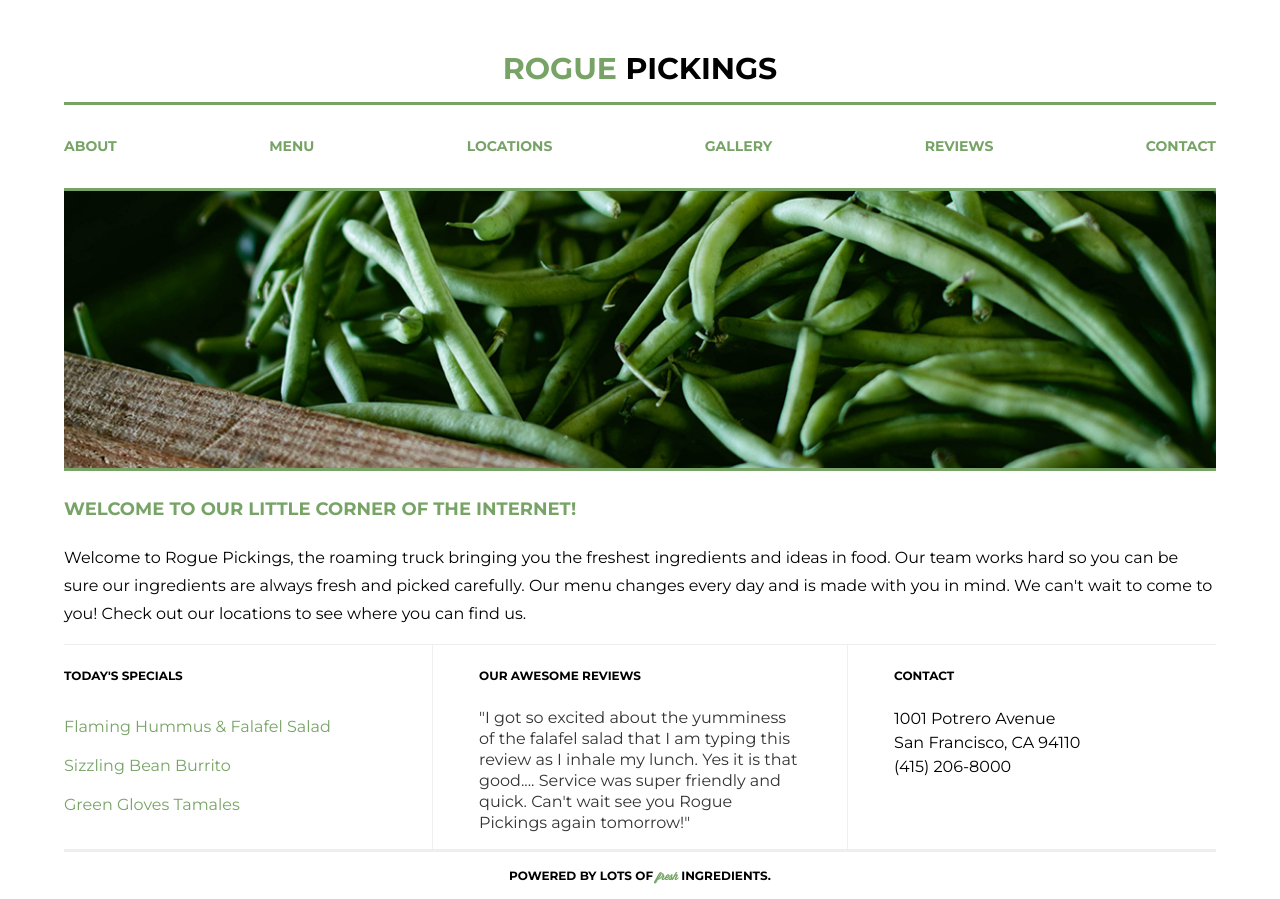
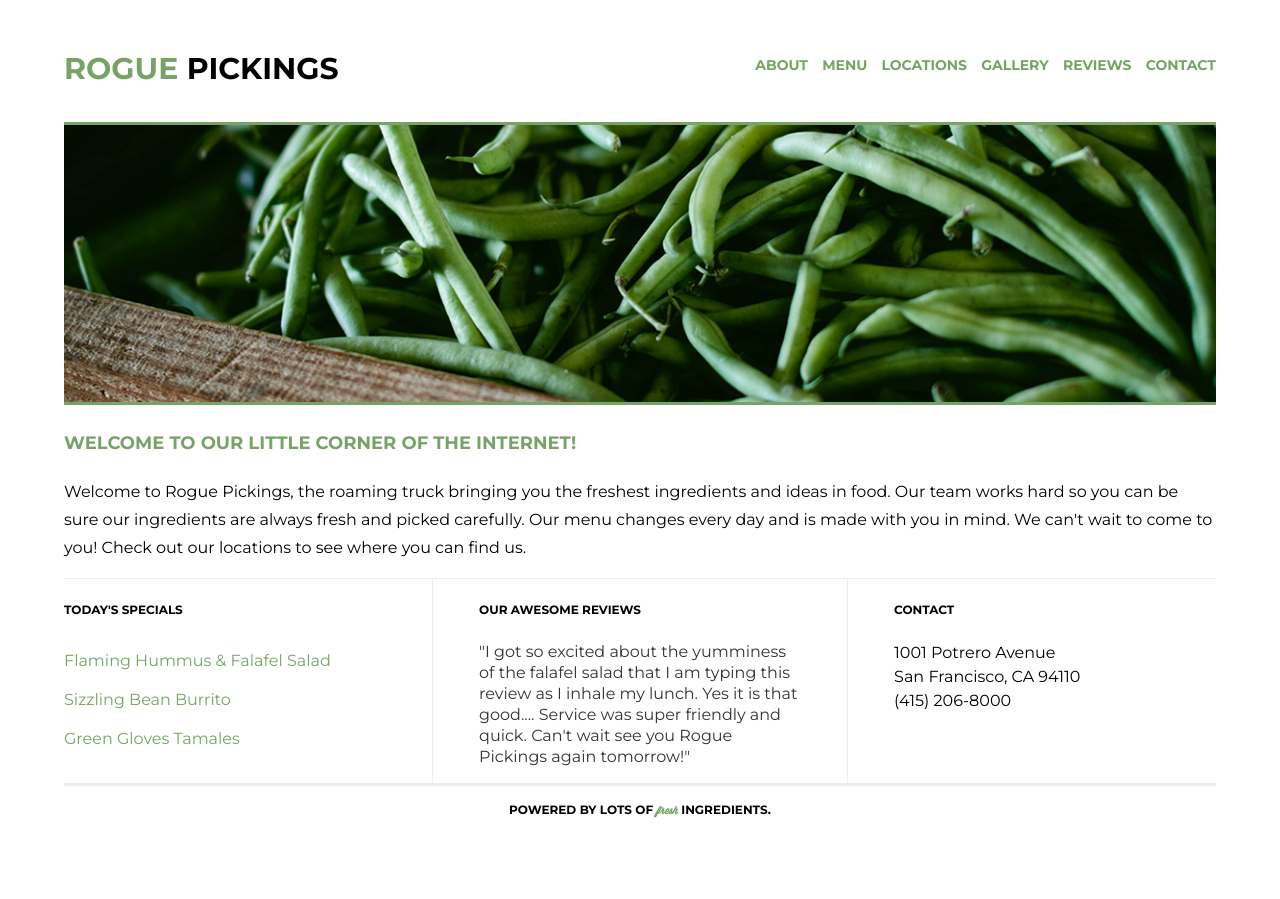
Before and after one commit to alecoad/206-rogue-pickings, a plain HTML site: page index.html in a window 1280 px wide. After the commit the page ends 833 px from the top, so only its background shows below. Drawn offline with Linux system fonts and the light colour scheme.

Commit message:
Added media query for desktop version

```diff
--- a/css/main.css
+++ b/css/main.css
@@ -199,4 +199,17 @@ footer span {
 		justify-content: space-between;
 	}
 
+	header {
+		display: flex;
+		justify-content: space-between;
+	}
+	header h1 {
+		width: 40%;
+		text-align: left;
+		border-bottom: none;
+	}
+	header nav {
+		width: 40%;
+		padding-top: 2.5em;
+	}
 }
```
